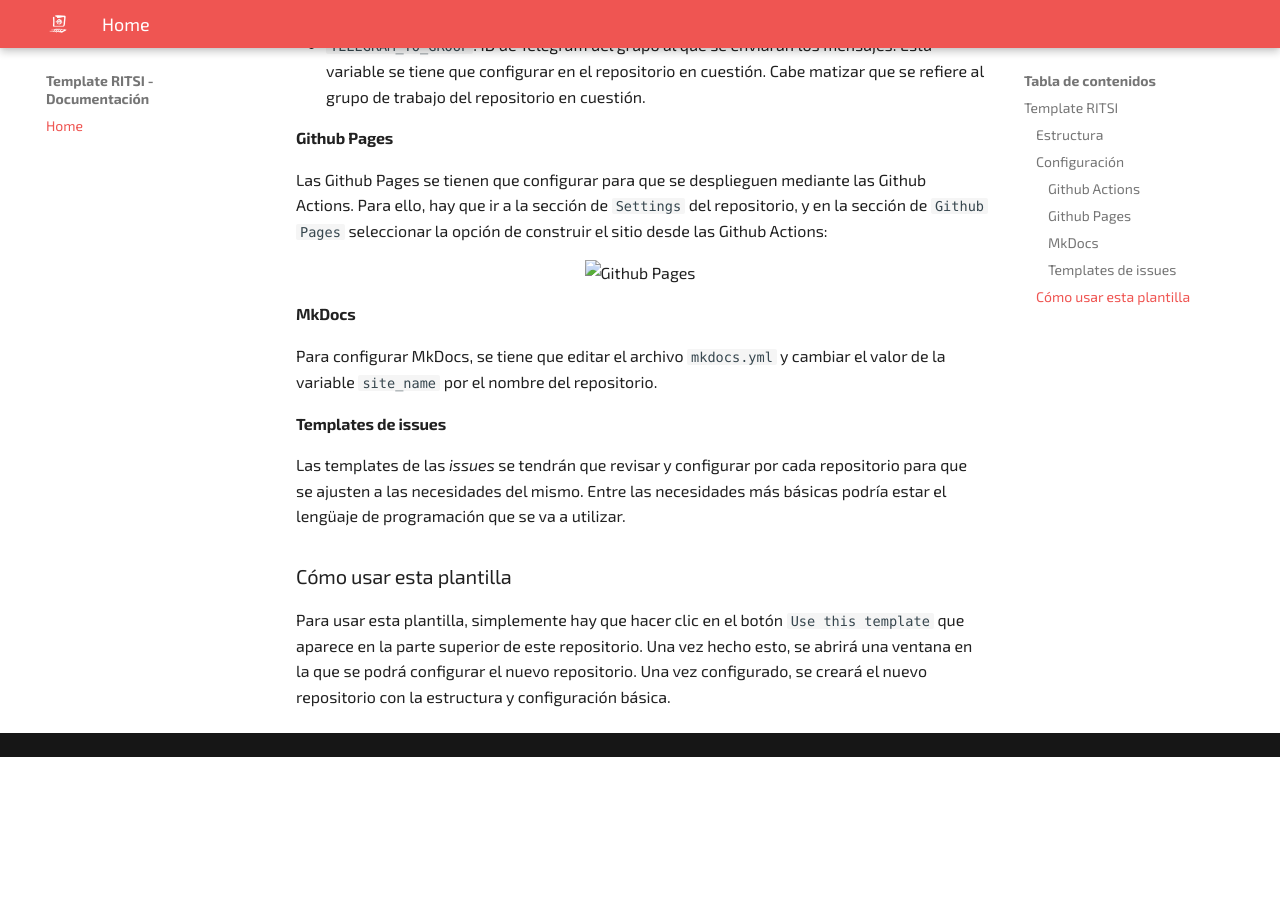
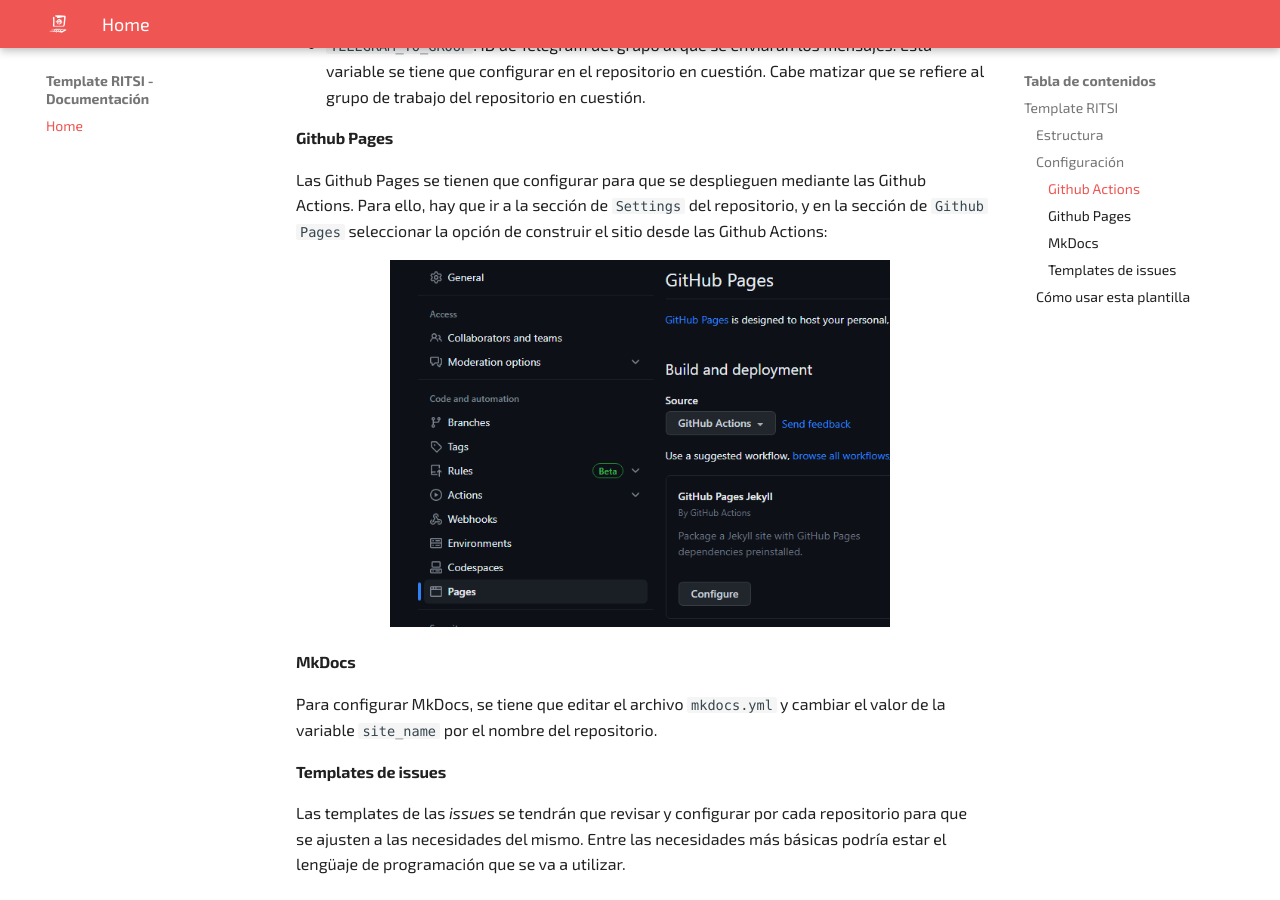
Before and after one commit to RITSI/Template_RITSI, an MkDocs documentation site: the page built from docs/index.md, in a window 1280 px wide and 900 px high, scrolled down 1068 px. Built offline with MkDocs 1.6.1 and Material for MkDocs 9.7.7, drawn with Linux system fonts in a browser that asks for light colours; some web fonts are replaced; before the commit the page ends 1825 px from its top, so only the background shows below that.

Commit message:
Update index.md

```diff
--- a/docs/index.md
+++ b/docs/index.md
@@ -39,7 +39,7 @@
 
 <!-- Imagen centrada -->
 <p align="center">
-  <img src="docs/images/gh_pages_config.png" alt="Github Pages" width="500"/>
+  <img src="images/gh_pages_config.png" alt="Github Pages" width="500"/>
 </p>
 
 ### MkDocs
```
